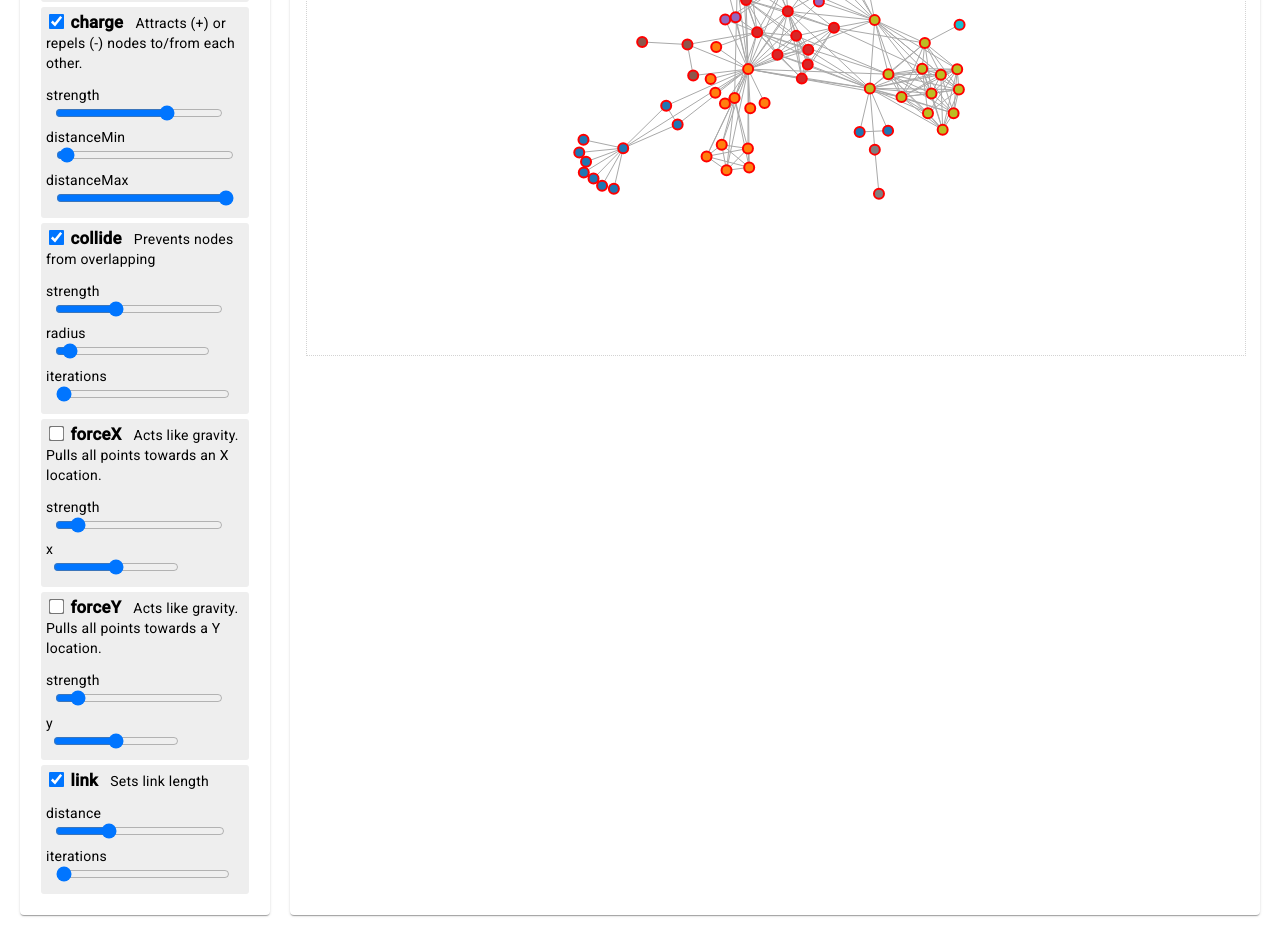
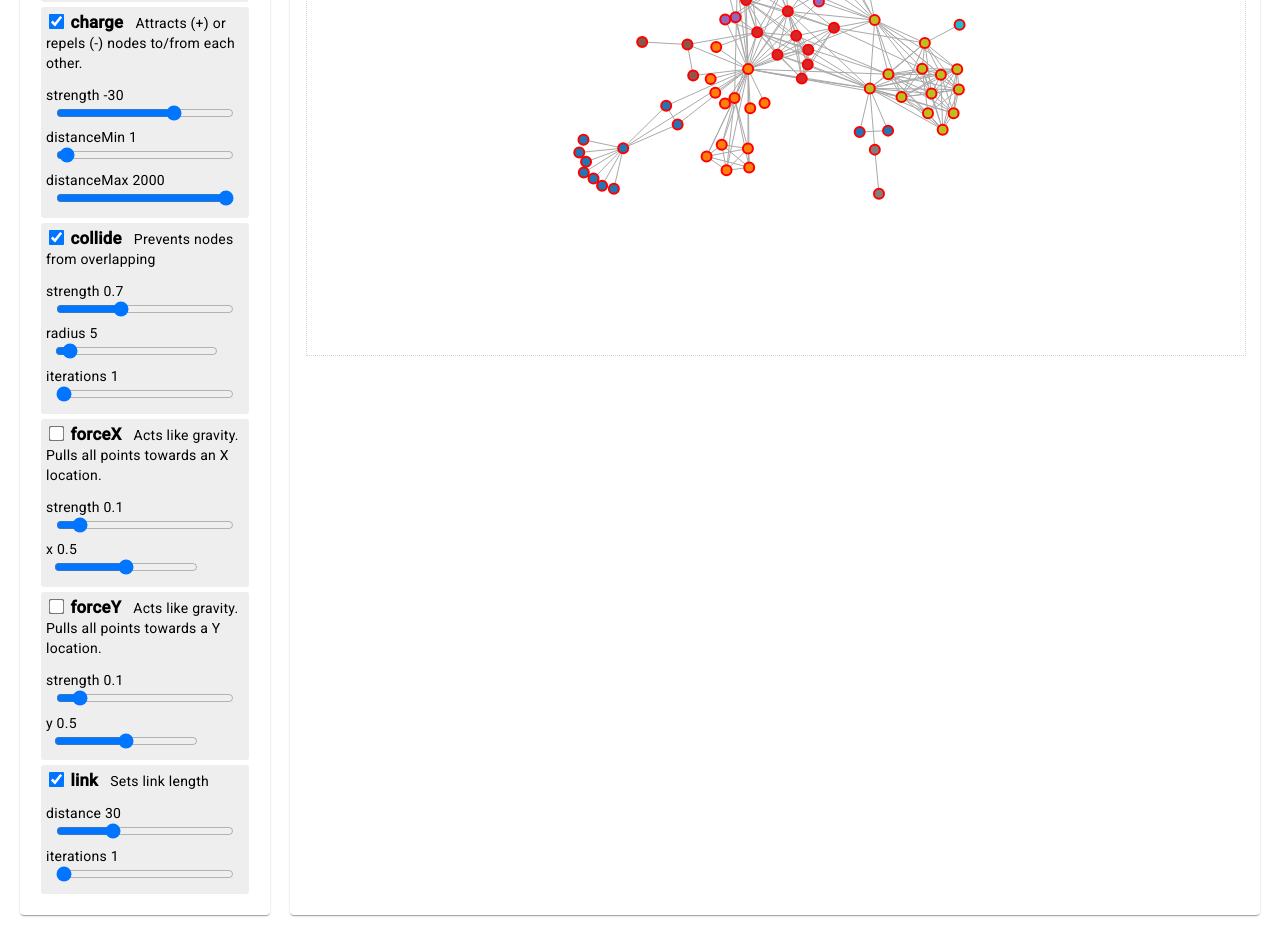
Before and after one commit to kgish/d3-network-force-ng, an Angular app: page / in a window 1280 px wide. Shown: the part 420-1355 px from the top of the page. Built offline with nearby package versions, Linux system fonts and the light colour scheme.

Commit message:
bind controls to form data

```diff
--- a/src/app/home/home.component.html
+++ b/src/app/home/home.component.html
@@ -18,13 +18,12 @@
             <p><label>center</label> Shifts the view, so the graph is centered at this location.</p>
             <label>
               x
-<!--              <output>{{ centerX.value }}</output>-->
-                  <output>{{ this.form.get('center.x')?.getRawValue() }}</output>
+              <output>{{ this.form.get('center.x')?.getRawValue() }}</output>
               <input type="range" min="0" max="1" step="0.01" #centerX formControlName="x">
             </label>
             <label>
               y
-<!--              <output>{{ centerY.value }}</output>-->
+              <output>{{ this.form.get('center.y')?.getRawValue() }}</output>
               <input type="range" min="0" max="1" step="0.01" #centerY formControlName="y">
             </label>
           </div>
@@ -34,17 +33,17 @@
               charge</label> Attracts (+) or repels (-) nodes to/from each other.</p>
             <label title="Negative strength repels nodes. Positive strength attracts nodes.">
               strength
-<!--              <output>{{ chargeStrength.value }}</output>-->
+              <output>{{ this.form.get('charge.strength')?.getRawValue() }}</output>
               <input type="range" min="-200" max="50" step=".1" #chargeStrength formControlName="strength">
             </label>
             <label title="Minimum distance where force is applied">
               distanceMin
-<!--              <output>{{ chargeDistanceMin.value }}</output>-->
+              <output>{{ this.form.get('charge.distanceMin')?.getRawValue() }}</output>
               <input type="range" min="0" max="50" step=".1" #chargeDistanceMin formControlName="distanceMin">
             </label>
             <label title="Maximum distance where force is applied">
               distanceMax
-<!--              <output>{{ chargeDistanceMax.value }}</output>-->
+              <output>{{ this.form.get('charge.distanceMax')?.getRawValue() }}</output>
               <input type="range" min="0" max="2000" step=".1" #chargeDistanceMax formControlName="distanceMax">
             </label>
           </div>
@@ -54,18 +53,18 @@
               Prevents nodes from overlapping</p>
             <label>
               strength
-<!--              <output>{{ collideStrength.value }}</output>-->
+              <output>{{ this.form.get('collide.strength')?.getRawValue() }}</output>
               <input type="range" min="0" max="2" step=".1" #collideStrength formControlName="strength">
             </label>
             <label title="Size of nodes">
               radius
-<!--              <output>{{ collideRadius.value }}</output>-->
+              <output>{{ this.form.get('collide.radius')?.getRawValue() }}</output>
               <input type="range" min="0" max="100" step="1" #collideRadius formControlName="radius">
             </label>
             <label
               title="Higher values increase rigidity of the nodes (WARNING: high values are computationally expensive)">
               iterations
-<!--              <output>{{ collideIterations.value }}</output>-->
+              <output>{{ this.form.get('collide.iterations')?.getRawValue() }}</output>
               <input type="range" min="1" max="10" step="1" #collideIterations formControlName="iterations">
             </label>
           </div>
@@ -76,13 +75,13 @@
               Acts like gravity. Pulls all points towards an X location.</p>
             <label>
               strength
-<!--              <output>{{ forceXStrength.value }}</output>-->
+              <output>{{ this.form.get('forceX.strength')?.getRawValue() }}</output>
               <input type="range" min="0" max="1" step="0.01" #forceXStrength formControlName="strength">
             </label>
             <label
               title="The X location that the force will push the nodes to (NOTE: This demo multiplies by the svg width)">
               x
-<!--              <output>{{ forceXX.value }}</output>-->
+              <output>{{ this.form.get('forceX.x')?.getRawValue() }}</output>
               <input type="range" min="0" max="1" step="0.01" #forceXX formControlName="x">
             </label>
           </div>
@@ -93,13 +92,13 @@
               Acts like gravity. Pulls all points towards a Y location.</p>
             <label>
               strength
-<!--              <output>{{ forceYStrength.value }}</output>-->
+              <output>{{ this.form.get('forceY.strength')?.getRawValue() }}</output>
               <input type="range" min="0" max="1" step="0.01" #forceYStrength formControlName="strength">
             </label>
             <label
               title="The Y location that the force will push the nodes to (NOTE: This demo multiplies by the svg height)">
               y
-<!--              <output>{{ forceYY.value }}</output>-->
+              <output>{{ this.form.get('forceY.y')?.getRawValue() }}</output>
               <input type="range" min="0" max="1" step="0.01" #forceYY formControlName="y">
             </label>
           </div>
@@ -109,13 +108,13 @@
               link</label> Sets link length</p>
             <label title="The force will push/pull nodes to make links this long">
               distance
-<!--              <output>{{ linkDistance.value }}</output>-->
+              <output>{{ this.form.get('link.distance')?.getRawValue() }}</output>
               <input type="range" min="0" max="100" step="1" #linkDistance formControlName="distance">
             </label>
             <label
               title="Higher values increase rigidity of the links (WARNING: high values are computationally expensive)">
               iterations
-<!--              <output>{{ linkIterations.value }}</output>-->
+              <output>{{ this.form.get('link.iterations')?.getRawValue() }}</output>
               <input type="range" min="1" max="10" step="1" #linkIterations formControlName="iterations">
             </label>
           </div>
--- a/src/app/home/home.component.ts
+++ b/src/app/home/home.component.ts
@@ -100,29 +100,20 @@ export class HomeComponent implements OnInit, AfterViewInit {
 
   ngOnInit() {
     this.graph = this.activatedRoute.snapshot.data['graph'];
-    console.log('ngOnInit() before _initializeForm')
     this._initializeForm();
-    console.log('ngOnInit() after _initializeForm')
   }
 
   ngAfterViewInit() {
-    console.log('ngAfterViewInit() before _initializeGraph')
     this._initializeGraph();
-    console.log('ngAfterViewInit() after _initializeGraph')
   }
 
   // Convenience function to update everything (run after UI input)
   updateAll() {
-    console.log('updateAll() before _updateForces');
     this._updateForces(this.form.value);
-    console.log('updateAll() after _updateForces');
-    console.log('updateAll() before _updateDisplay');
     this._updateDisplay();
-    console.log('updateAll() after _updateDisplay');
   }
 
   private _initializeForm = () => {
-    console.log('_initializeForm() before this.formBuilder');
     this.form = this.formBuilder.group({
       center: this.formBuilder.group({
         x: 0.5,
@@ -156,70 +147,42 @@ export class HomeComponent implements OnInit, AfterViewInit {
         iterations: 1
       })
     });
-    console.log('_initializeForm() after this.formBuilder');
 
-    console.log('_initializeForm() before _initializeFormChanges');
     this._initializeFormChanges();
-    console.log('_initializeForm() after _initializeFormChanges');
   }
 
   private _initializeFormChanges = () => {
-    console.log('_initializeFormChanges() before form.valueChanges')
     this.form.valueChanges
       .pipe(
         debounceTime(200),
         takeUntilDestroyed(this.#destroyRef),
       )
-      .subscribe(value => {
-        console.log('_initializeFormChanges() before _handleFormChanges')
-        this._handleFormChange(value);
-        console.log('_initializeFormChanges() after _handleFormChanges')
-      })
-    console.log('_initializeFormChanges() after form.valueChanges')
+      .subscribe(value => this._handleFormChange(value))
   }
 
   private _handleFormChange = (value: any) => {
-    console.log('_handleFormChange() before _updateForces');
     this._updateForces(value);
-    console.log('_handleFormChange() after _updateForces');
   }
 
   private _initializeGraph = () => {
-    console.log('_initializeGraph() before select')
     this.svg = select("svg");
-    console.log('_initializeGraph() after select')
-    console.log('_initializeGraph() before _setWidthAndHeight')
     this._setWidthAndHeight();
-    console.log('_initializeGraph() after _setWidthAndHeight')
 
     // Load the data, see: https://github.com/d3/d3/blob/main/CHANGES.md#changes-in-d3-50
-    console.log('_initializeGraph() before _initializeDisplay')
     this._initializeDisplay();
-    console.log('_initializeGraph() after _initializeDisplay')
-    console.log('_initializeGraph() before _initializeSimulation')
     this._initializeSimulation();
-    console.log('_initializeGraph() after _initializeSimulation')
   }
 
   // Set up the simulation and event to update locations after each tick
   private _initializeSimulation = () => {
-    console.log('_initializeSimulation() before forceSimulation')
     this.simulation = forceSimulation();
-    console.log('_initializeSimulation() after forceSimulation')
-    console.log('_initializeSimulation() before nodes')
     this.simulation.nodes(this.graph.nodes);
-    console.log('_initializeSimulation() after nodes')
-    console.log('_initializeSimulation() before _initializeForces')
     this._initializeForces();
-    console.log('_initializeSimulation() after _initializeForces')
-    console.log('_initializeSimulation() before simulation.on')
     this.simulation.on("tick", this._ticked);
-    console.log('_initializeSimulation() after simulation.on')
   }
 
   // Add forces to the simulation
   private _initializeForces = () => {
-    console.log('_initializeForces() before simulation.force')
     // add forces and associate each with a name
     this.simulation
       .force("link", forceLink())
@@ -228,17 +191,13 @@ export class HomeComponent implements OnInit, AfterViewInit {
       .force("center", forceCenter())
       .force("forceX", forceX())
       .force("forceY", forceY());
-    console.log('_initializeForces() after simulation.force')
     // apply properties to each of the forces
-    console.log('_initializeForces() before _updateForces')
     this._updateForces(this.form.value);
-    console.log('_initializeForces() after _updateForces')
   }
 
   // Apply new force properties
   private _updateForces = (forces: any) => {
-    console.log('_updateForces() before simulation.force')
-    // get each force by name and update the properties
+    // Get each force by name and update the properties
     this.simulation.force("center")!
       // @ts-ignore
       .x(this.width * forces.center.x)
@@ -267,19 +226,15 @@ export class HomeComponent implements OnInit, AfterViewInit {
       .distance(forces.link.distance)
       .iterations(forces.link.iterations)
       .links(forces.link.enabled ? this.graph.links : []);
-    console.log('_updateForces() after simulation.force')
 
     // Updates ignored until this is run
     // Restarts the simulation (important if simulation has already slowed down)
-    console.log('_updateForces() before simulation.alpha')
     this.simulation.alpha(1).restart();
-    console.log('_updateForces() after simulation.alpha')
   }
 
   //--- DISPLAY ---//
 
   private _initializeDisplay = () => {
-    console.log('_initializeDisplay() before link')
     // Set the data and properties of link lines
     this.link = this.svg.append("g")
       .attr("class", "links")
@@ -287,9 +242,7 @@ export class HomeComponent implements OnInit, AfterViewInit {
       .selectAll("line")
       .data(this.graph.links)
       .enter().append("line");
-    console.log('_initializeDisplay() after link')
 
-    console.log('_initializeDisplay() before node')
     // Set the data and properties of node circles
     this.node = this.svg.append("g")
       .attr("class", "nodes")
@@ -305,85 +258,58 @@ export class HomeComponent implements OnInit, AfterViewInit {
         .on("drag", (e: any, d: any) => this._dragOngoing(e, d))
         .on("end", (e: any, d: any) => this._dragEnd(e, d))
       );
-    console.log('_initializeDisplay() after node')
 
     // Node tooltip
-    console.log('_initializeDisplay() before node.append')
     this.node.append("title").text((d: any) => d.id);
-    console.log('_initializeDisplay() after node.append')
 
-    console.log('_initializeDisplay() before _initializeOnWindowResize')
     this._initializeOnWindowResize();
-    console.log('_initializeDisplay() after _initializeOnWindowResize')
 
     // Visualize the graph
-    console.log('_initializeDisplay() before _updateDisplay')
     this._updateDisplay();
-    console.log('_initializeDisplay() after _updateDisplay')
   }
 
   private _initializeOnWindowResize = () => {
-    console.log('_initializeOnWindowResize() before select')
     select(window).on("resize", () => this._handleOnWindowResize());
-    console.log('_initializeOnWindowResize() after select')
   }
 
   private _handleOnWindowResize = () => {
     // Update dimensions and size-related forces
-    console.log('_handleOnWindowResize() before _setWidthAndHeight')
     this._setWidthAndHeight();
-    console.log('_handleOnWindowResize() after _setWidthAndHeight')
-    console.log('_handleOnWindowResize() before _updateForces')
     this._updateForces(this.form.value);
-    console.log('_handleOnWindowResize() after _updateForces')
   }
 
   private _setWidthAndHeight = () => {
-    console.log('_setWidthAndHeight() before')
     // Update dimensions (width and height)
     const node = this.svg.node();
     this.width = +node!.getBoundingClientRect().width;
     this.height = +node!.getBoundingClientRect().height;
-    console.log('_setWidthAndHeight() after')
   }
 
   // Update the display based on the forces (but not positions)
   private _updateDisplay = () => {
-    console.log('_updateDisplay() before node')
     this.node
       .attr("r", this.forceProperties.collide.radius)
       .attr("stroke", this.forceProperties.charge.strength > 0 ? "blue" : "red")
       .attr("stroke-width", this.forceProperties.charge.enabled ? Math.abs(this.forceProperties.charge.strength) / 15 : 0);
-    console.log('_updateDisplay() after node')
 
-    console.log('_updateDisplay() before link')
     this.link
       .attr("stroke-width", this.forceProperties.link.enabled ? 1 : .5)
       .attr("opacity", this.forceProperties.link.enabled ? 1 : 0);
-    console.log('_updateDisplay() after link')
   }
 
-  tcount = 0;
   // Update the display positions after each simulation tick
   private _ticked = () => {
-    const debug = ++this.tcount < 2;
-    debug && console.log('_ticked() before link')
     this.link
       .attr("x1", (d: any) => d.source.x)
       .attr("y1", (d: any) => d.source.y)
       .attr("x2", (d: any) => d.target.x)
       .attr("y2", (d: any) => d.target.y);
-    debug && console.log('_ticked() after link')
 
-    debug && console.log('_ticked() before node')
     this.node
       .attr("cx", (d: any) => d.x)
       .attr("cy", (d: any) => d.y);
-    debug && console.log('_ticked() after node')
 
-    debug && console.log('_ticked() before select')
     select('#alpha_value').style('flex-basis', (this.simulation.alpha() * 100) + '%');
-    debug && console.log('_ticked() after select')
   }
 
   //--- DRAG EVENTS ---//
```
